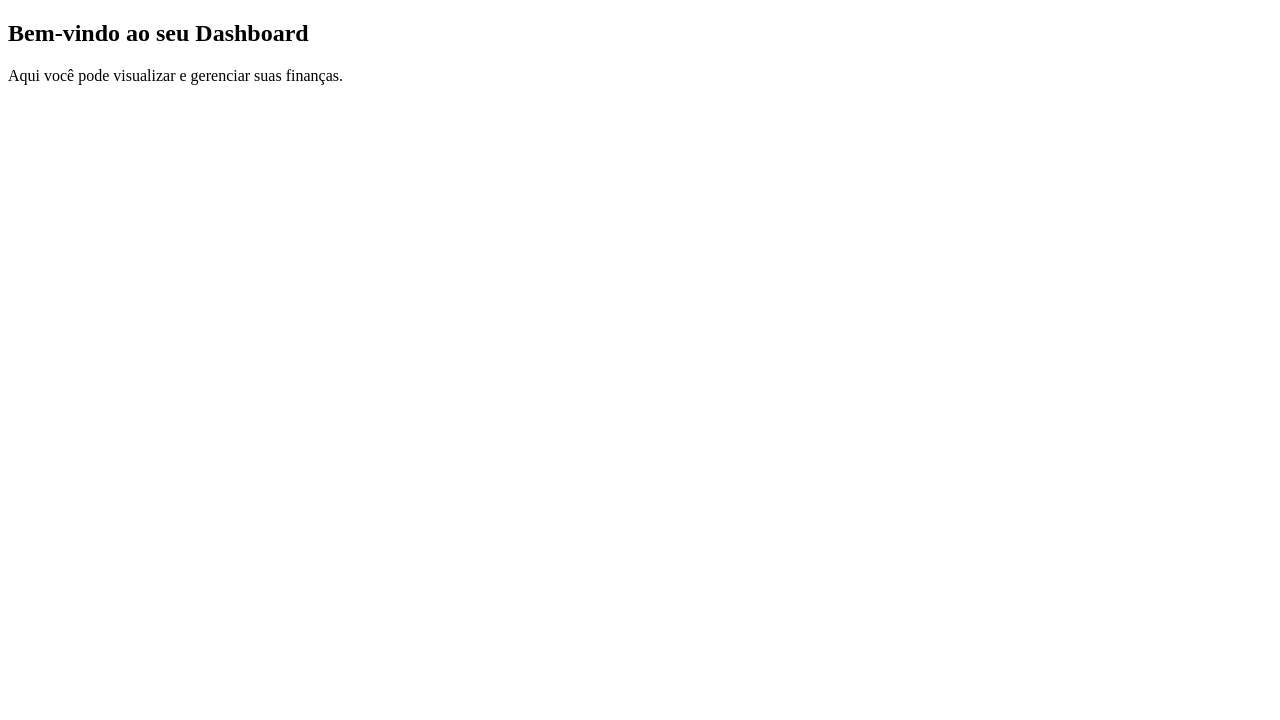
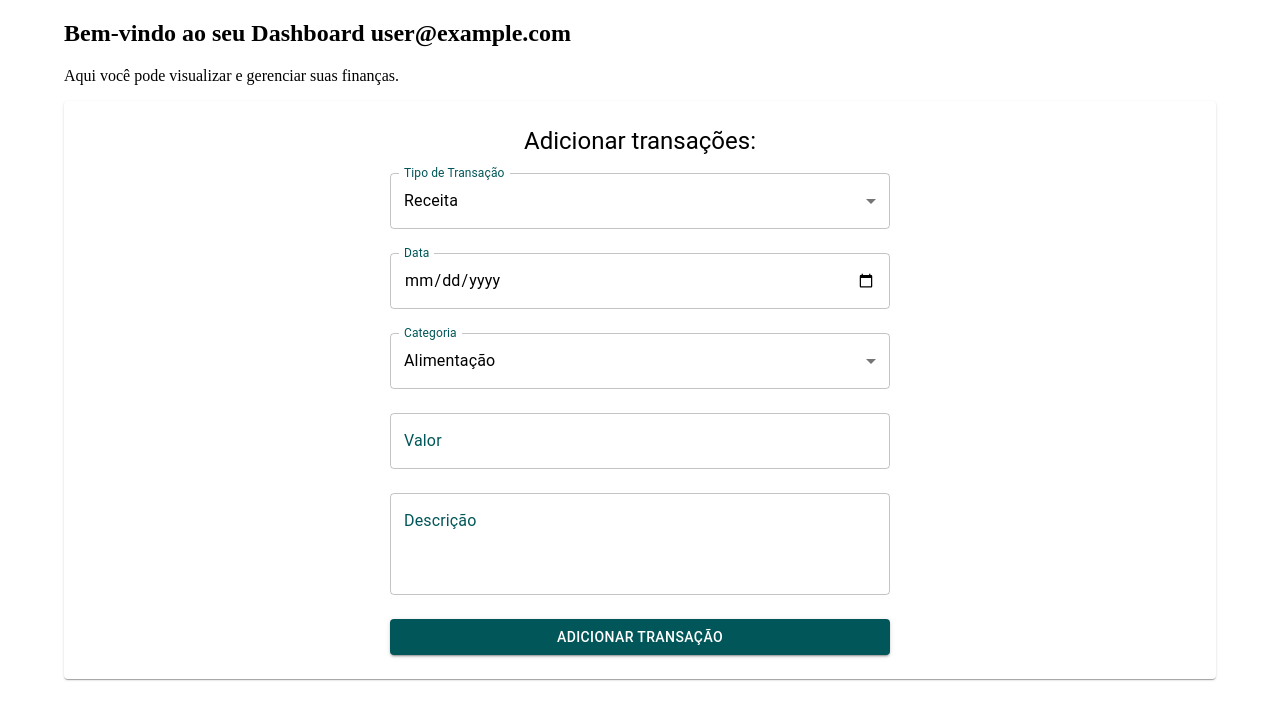
Before and after one commit to alexmacieldeveloper/app-personal-financial, a React (Create React App) app: page /dashboard in a window 1280 px wide. Shown: the top 720 px of the page. Built offline with nearby package versions, Linux system fonts and the light colour scheme; no server answers; sample sign-in values are in the browser's storage.

Commit message:
import forms

```diff
--- a/src/pages/Dashboard.tsx
+++ b/src/pages/Dashboard.tsx
@@ -1,11 +1,19 @@
 import React from 'react';
+import { useAuth } from '../context/AuthContext';
+import { TextField, Button, Typography, Container, Paper, IconButton } from '@mui/material';
+import TransactionForm from '../components/TransitionForm';
 
 const Dashboard: React.FC = () => {
+  const { user } = useAuth();
     return (
-      <div>
-        <h2>Bem-vindo ao seu Dashboard</h2>
+      <Container>
+        <h2>Bem-vindo ao seu Dashboard {user?.email}</h2>
         <p>Aqui você pode visualizar e gerenciar suas finanças.</p>
-      </div>
+        <Paper style={{ padding: '24px'}}>
+          <Typography variant="h5" style={{ textAlign: 'center'}}>Adicionar transações:</Typography>
+          <TransactionForm />
+        </Paper>
+      </Container>
     );
   };
 
```
